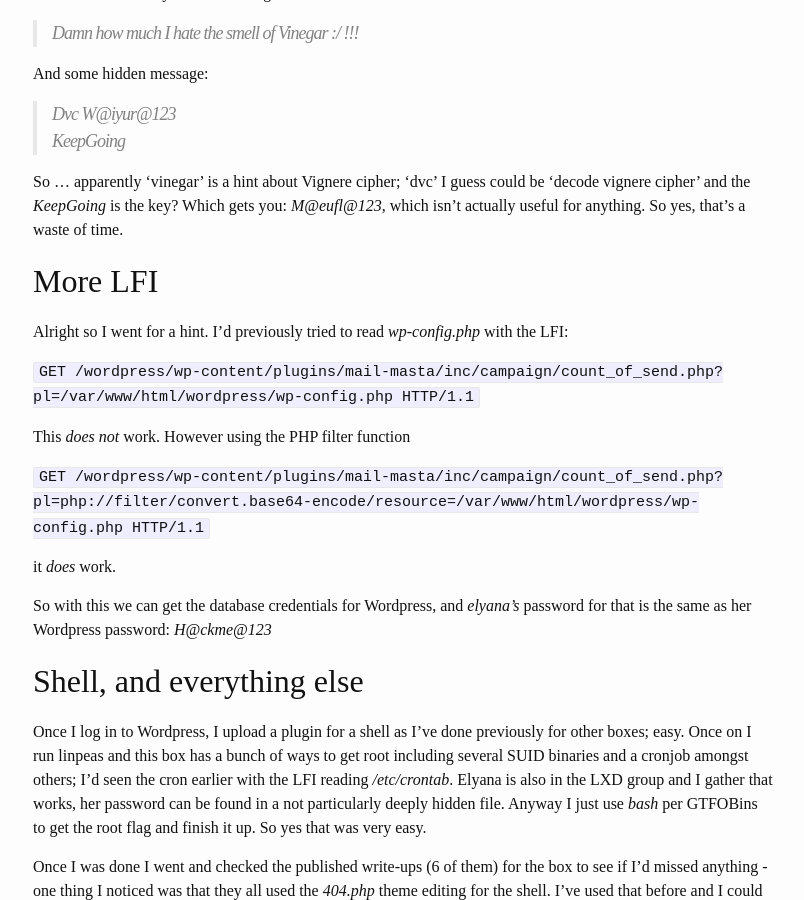
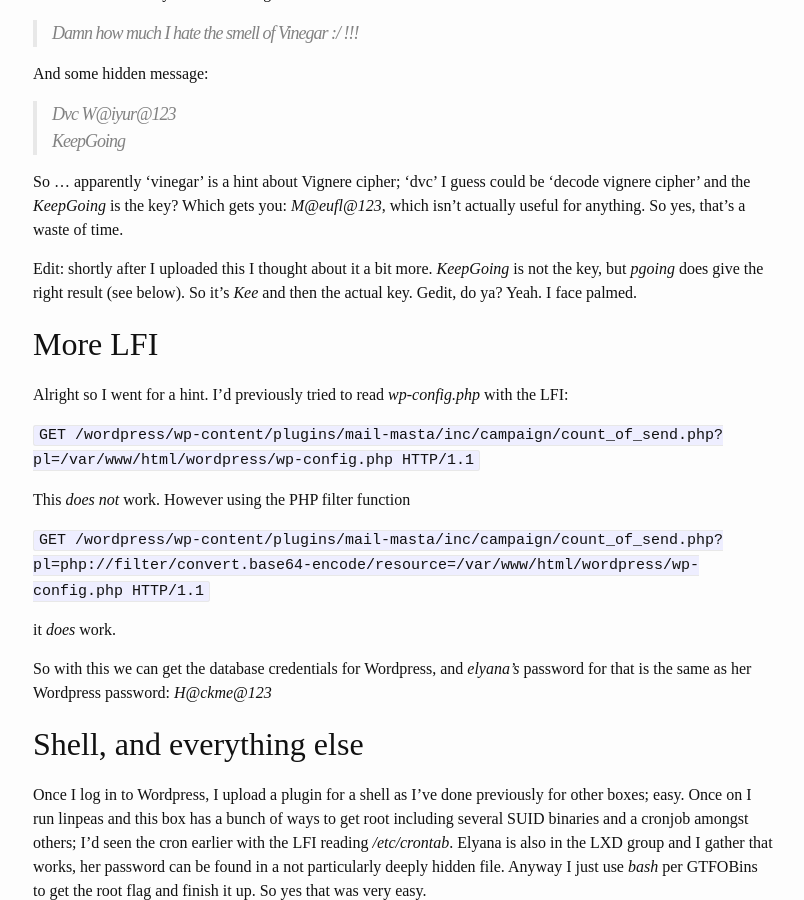
Before and after one commit to 0xordinaryday/blog, a Jekyll site: the page built from hacking/_posts/2020-12-27-elyana.md, in a window 1280 px wide and 900 px high, scrolled down 2469 px. Shown: the whole window, without its empty margins (237-1041 px from the left). Built offline with Jekyll 4.4.1, drawn with Linux system fonts in a browser that asks for light colours.

Commit message:
update elyana

```diff
--- a/hacking/_posts/2020-12-27-elyana.md
+++ b/hacking/_posts/2020-12-27-elyana.md
@@ -103,6 +103,8 @@
 
 So ... apparently 'vinegar' is a hint about Vignere cipher; 'dvc' I guess could be 'decode vignere cipher' and the *KeepGoing* is the key? Which gets you: *M@eufl@123*, which isn't actually useful for anything. So yes, that's a waste of time.
 
+Edit: shortly after I uploaded this I thought about it a bit more. *KeepGoing* is not the key, but *pgoing* does give the right result (see below). So it's *Kee* and then the actual key. Gedit, do ya? Yeah. I face palmed.
+
 ## More LFI
 Alright so I went for a hint. I'd previously tried to read *wp-config.php* with the LFI:
 
```
